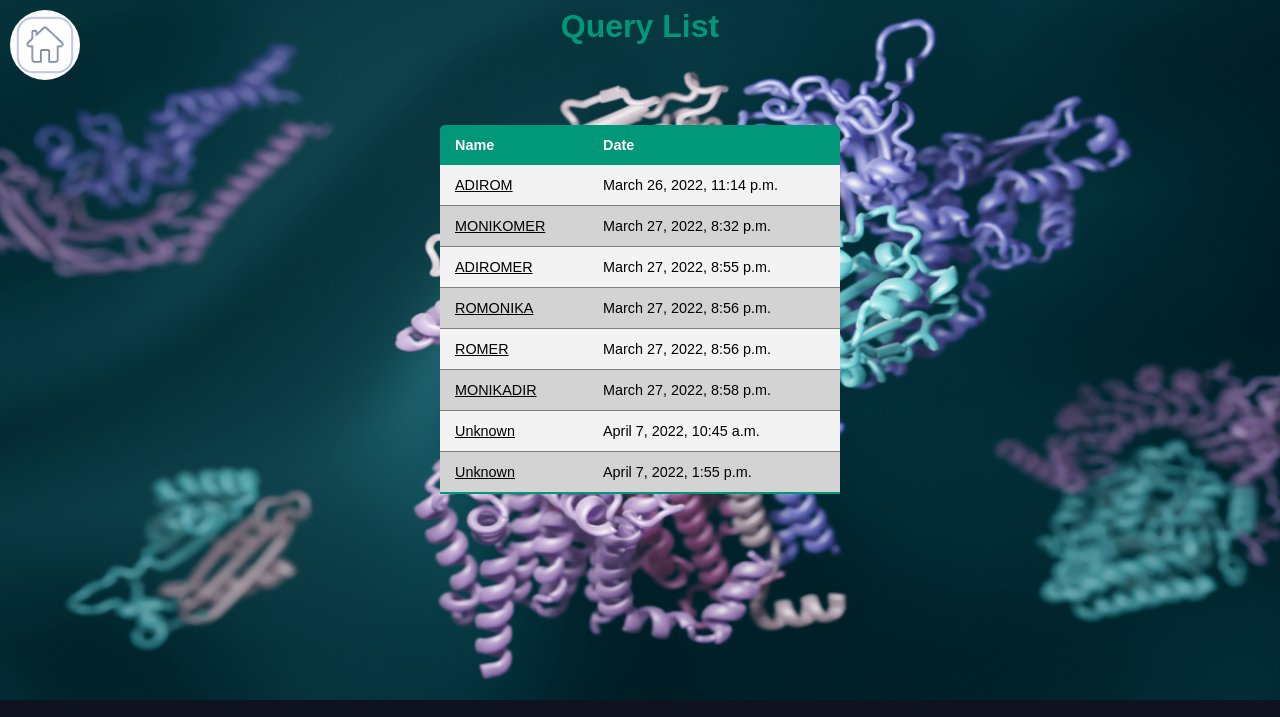
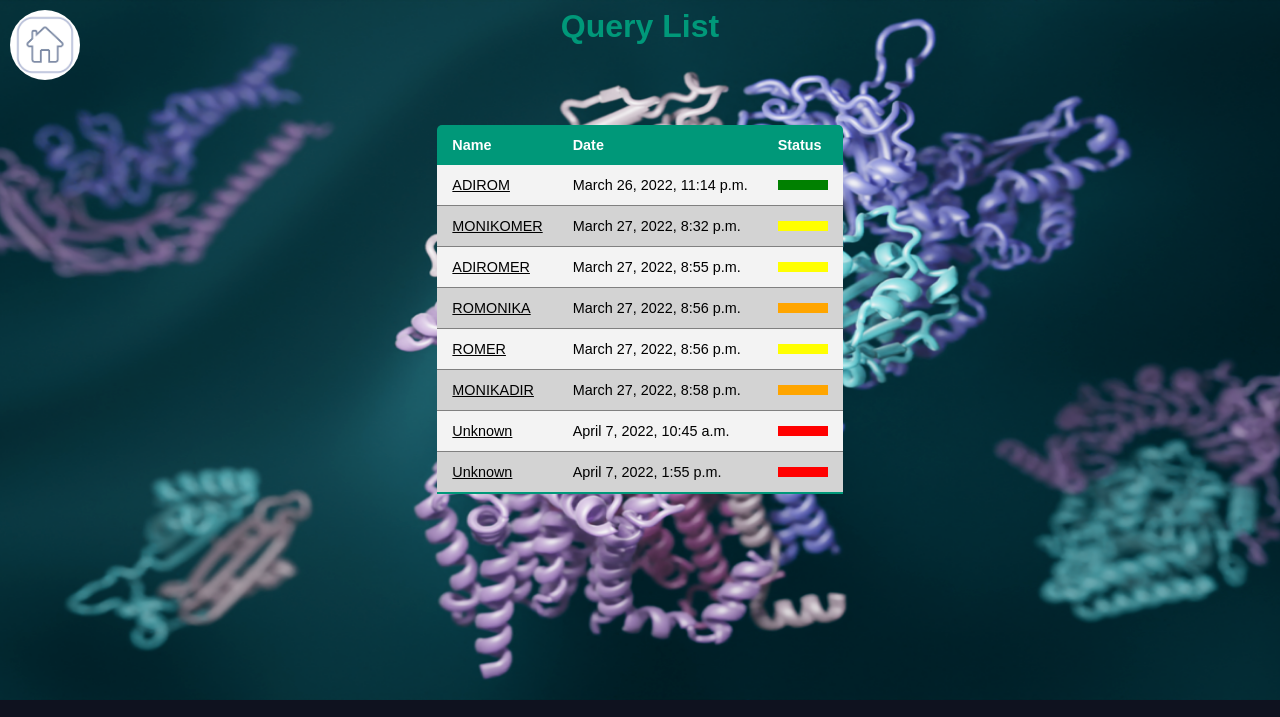
Before and after one commit to adirb151/rom_deshe, a Django app: page /queries/ in a window 1280 px wide. Shown: the top 717 px of the page. Run offline with Django 4.2, Linux system fonts and the light colour scheme; data comes from the database, SQL or seed files in the repository; both versions use the stored data as it was after the commit.

Commit message:
added stuff

```diff
--- a/djangonautic/assets/styles.css
+++ b/djangonautic/assets/styles.css
@@ -154,3 +154,8 @@ a, a:hover, a:visited{
 .about h2{
     color: beige;
 }
+
+button{
+    text-align: center;
+    color: #009879;
+}
--- a/djangonautic/queries/models.py
+++ b/djangonautic/queries/models.py
@@ -1,4 +1,14 @@
 from django.db import models
+from datetime import datetime
+
+
+def expire():
+    return datetime.now() + datetime.timedelta(days=3)
+
+def current_date():
+    return datetime.datetime.now()
+
+
 
 
 class Query(models.Model):
@@ -6,7 +16,14 @@ class Query(models.Model):
     data = models.CharField(max_length=200)
     slug = models.SlugField()
     status = models.CharField(default="Running", max_length=10)
-    date = models.DateTimeField(auto_now_add=True)
+    date = models.DateTimeField(default=datetime.now)
+    expiration_date = models.DateTimeField(default=expire)
+    log = models.TextField(max_length=200, default="")
+    prediction = models.CharField(default="Not yet", max_length=20000)
+
 
     def __str__(self):
         return self.data[:20]
+
+    def is_past_due(self):
+        return datetime.now() > self.expiration_date.replace(tzinfo=None)
--- a/djangonautic/queries/templates/queries/query_detail.html
+++ b/djangonautic/queries/templates/queries/query_detail.html
@@ -11,6 +11,8 @@
                 <th>Status</th>
                 <th>Data</th>
                 <th>Date</th>
+                <th>Log</th>
+                <th>Prediction</th>
             </tr>
         </thead>
         <tbody>
@@ -20,7 +22,10 @@
                 <td>{{query.status}}</td>
                 <td class="query-data">{{query.data}}</td>
                 <td>{{query.date}}</td>
+                <td class="query-data">{{query.log}}</td>
+                <td>{{query.prediction}}</td>
             </tr>
         </tbody>
     </table>
+    <a href="{% url 'queries:list' %}">Delete me</a>
 {% endblock %}
--- a/djangonautic/queries/templates/queries/query_list.html
+++ b/djangonautic/queries/templates/queries/query_list.html
@@ -9,6 +9,7 @@
           <tr>
             <th>Name</th>
             <th>Date</th>
+            <th>Status</th>
           </tr>
         </thead>
         <tbody>
@@ -16,6 +17,15 @@
           <tr class="query">
             <td><a href="{% url 'queries:detail' slug=query.slug %}">{{query.name}}</a></td>
             <td>{{query.date}}</td>
+            {% if query.status == 'Success' %}
+              <td><div id="rectangle" style="width:50px; height: 10px; background-color:green"></div></td>
+            {% elif query.is_past_due %}
+              <td><div id="rectangle" style="width:50px; height: 10px; background-color:red"></div></td>
+            {% elif query.status == 'Running' %}
+              <td><div id="rectangle" style="width:50px; height: 10px; background-color:yellow"></div></td>
+            {% else %}
+              <td><div id="rectangle" style="width:50px; height: 10px; background-color:orange"></div></td>
+            {% endif %}
           </tr>
         {% endfor %}
         </tbody>
--- a/djangonautic/queries/urls.py
+++ b/djangonautic/queries/urls.py
@@ -5,5 +5,6 @@ app_name = 'queries'
 
 urlpatterns = [
     re_path(r'^$', views.query_list, name='list'),
-    re_path(r'^(?P<slug>[\w-]+)/$', views.query_detail, name='detail')
+    re_path(r'^(?P<slug>[\w-]+)/$', views.query_detail, name='detail'),
+    re_path(r'^delete_event/<query_id>$', views.delete_query, name='delete-query')
 ]
--- a/djangonautic/queries/views.py
+++ b/djangonautic/queries/views.py
@@ -1,12 +1,18 @@
 from django.shortcuts import render
 from .models import Query
 from django.http import HttpResponse
+from datetime import datetime
 
 
 def query_list(request):
     queries = Query.objects.all().order_by('date')
-    return render(request, r'queries/query_list.html', {'queries': queries})
+    return render(request, r'queries/query_list.html', {'queries': queries, 'curr_date': datetime.now()})
 
 def query_detail(request, slug):
     query = Query.objects.get(slug=slug)
     return render(request, r'queries/query_detail.html', {'query': query})
+
+def delete_query(request, query_id):
+    q = Query.objects.get(id=query_id)
+    q.delete()
+    return redirect('list')
```
Also changed, not shown: djangonautic/db.sqlite3, djangonautic/queries/migrations/0003_query_expiration_date.py (added), djangonautic/queries/migrations/0004_alter_query_date.py (added), djangonautic/queries/migrations/0005_query_log_query_prediction_alter_query_date.py (added).
